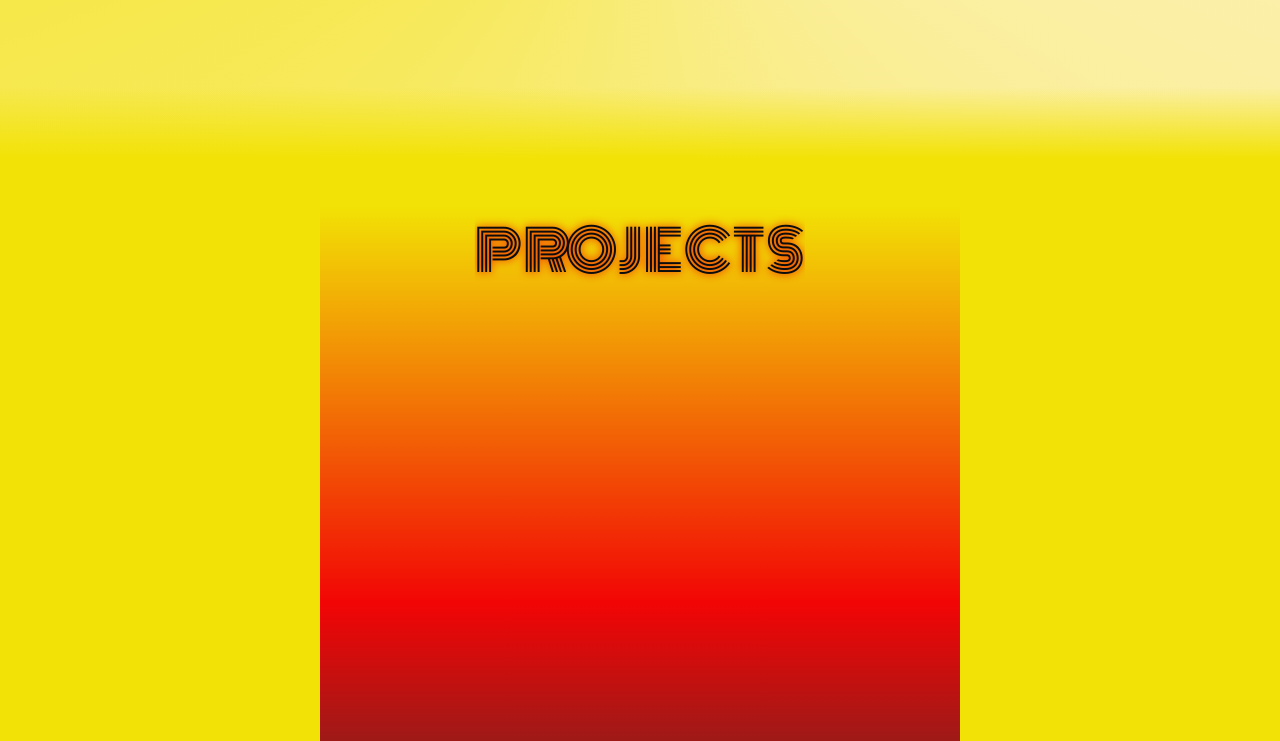
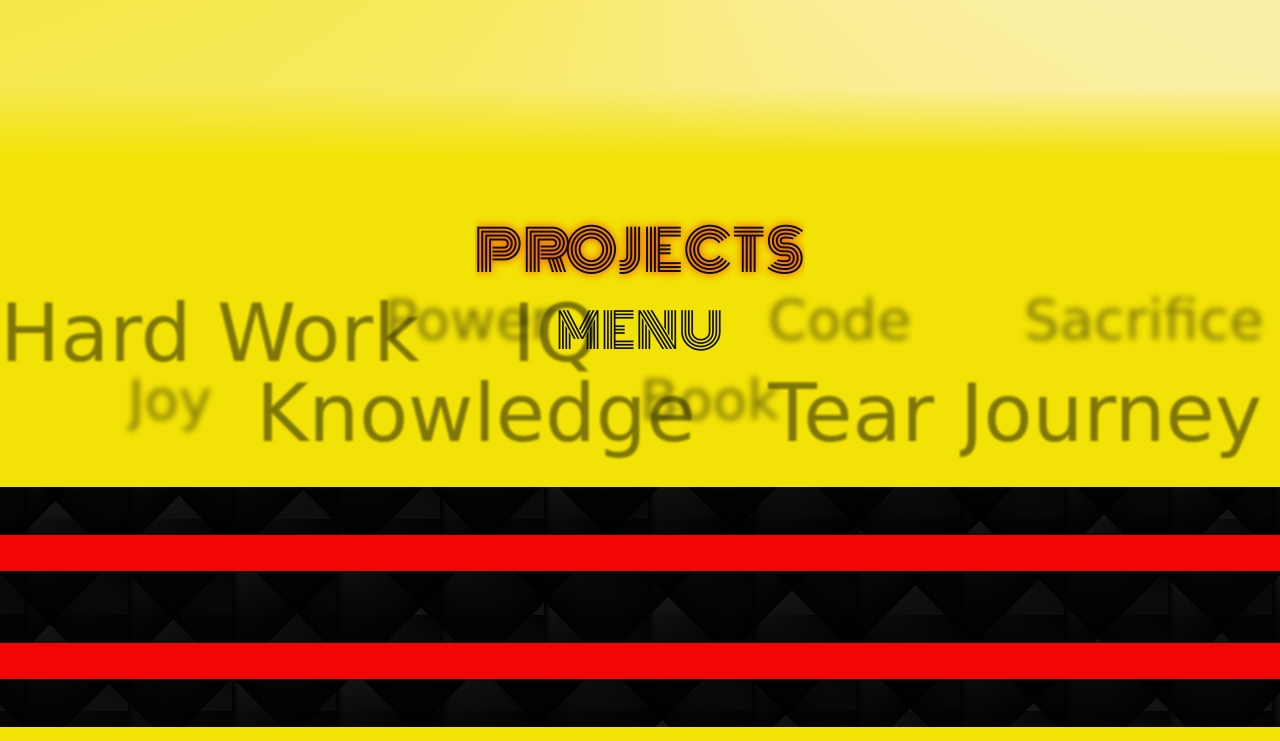
Before and after one commit to JugalShrestha/Portfolio-Website, a plain HTML site: page index.html in a window 1280 px wide. Shown: the part 593-1334 px from the top of the page. Drawn offline with nearby package versions, Linux system fonts and the light colour scheme; a web font is replaced by a local one.

Commit message:
Final Version

```diff
--- a/Scripts/deviceWidth.js
+++ b/Scripts/deviceWidth.js
@@ -2,7 +2,7 @@ const s= document.getElementById('navId-mobile')
 const sideArrowP= document.getElementById('sideArrow-mobileP')
 const sideArrowA= document.getElementById('sideArrow-mobileA')
     var width= window.innerWidth;
-    if(width>1180)
+    if(width>820)
     {
         s.style.display="none"
         sideArrowP.style.display="none";
--- a/css/style.scss
+++ b/css/style.scss
@@ -1711,7 +1711,7 @@ body{
 }
 
 /*Optimized for mobile screen*/
-@media only screen and (max-width: 1620px)
+@media only screen and (max-width: 820px)
 {
     .welcomePage{
         .hi-part{
```
Also changed, not shown: css/style.css.
